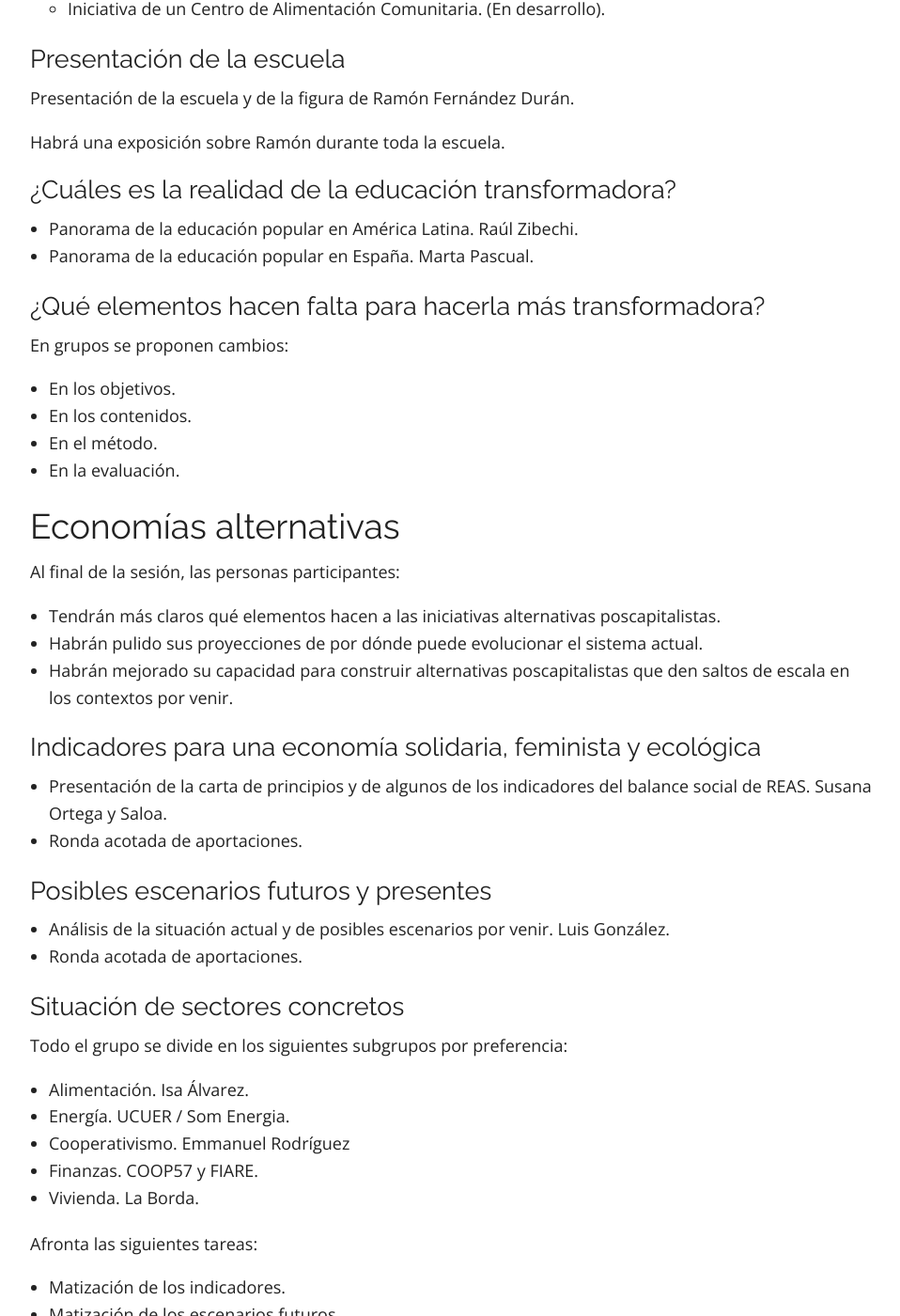
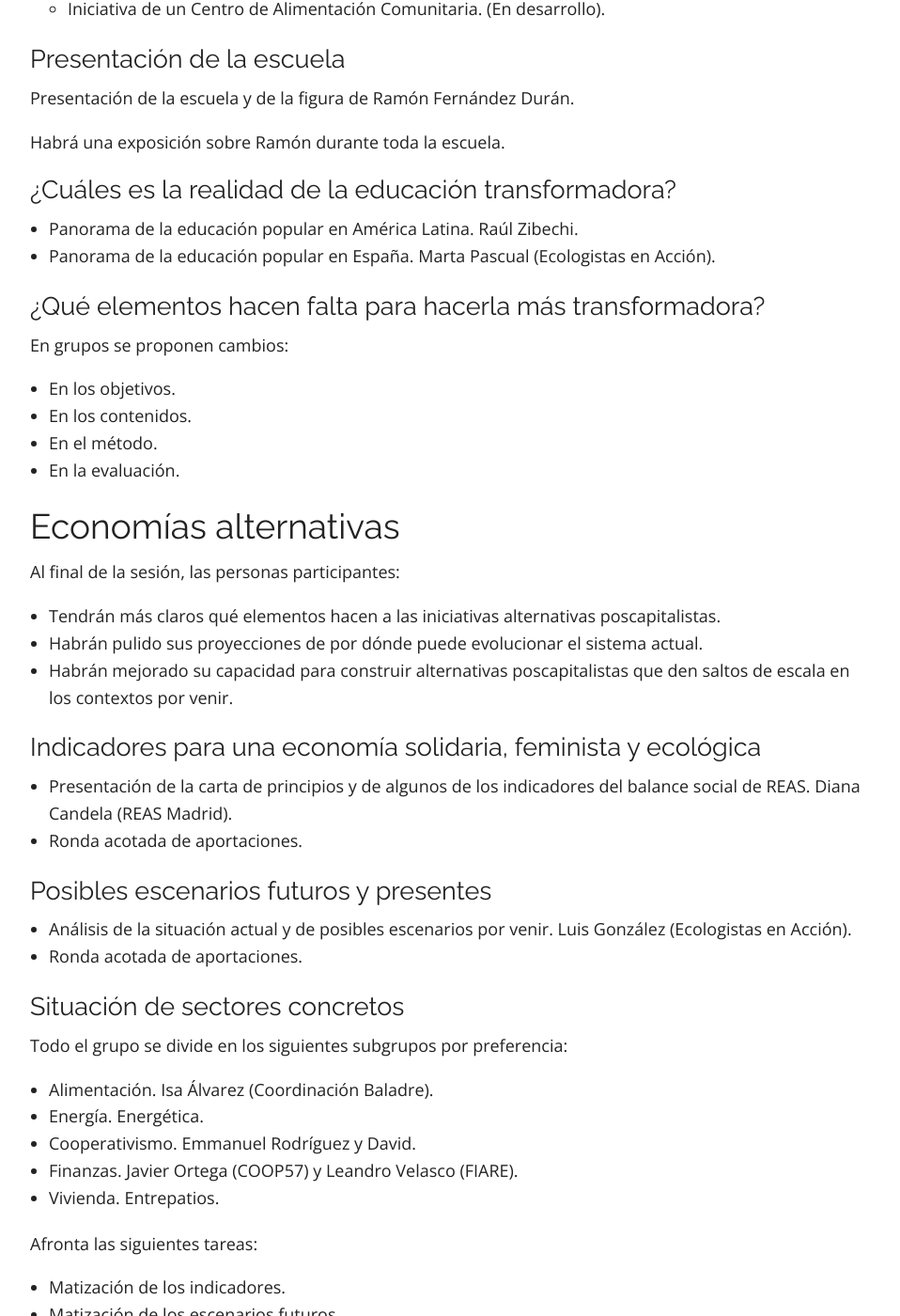
Before and after one commit to escuelaramonfdez/escuelaramonfdez.github.io, a Jekyll site: the page built from contenidos.md, in a window 1280 px wide and 1400 px high, scrolled down 2469 px. Shown: the whole window at 94% size, without its empty margins (158-1116 px from the left). Built offline with Jekyll 4.4.1, drawn with Linux system fonts in a browser that asks for light colours; nearby versions of some CDN libraries; comment, search, counter and statistics services are not loaded; some of the changed text lies outside the part shown.

Commit message:
Actualización.

```diff
--- a/contenidos.md
+++ b/contenidos.md
@@ -98,7 +98,7 @@ Habrá una exposición sobre Ramón durante toda la escuela.
 ### <a name="taller1"></a>¿Cuáles es la realidad de la educación transformadora?
 
 - Panorama de la educación popular en América Latina. Raúl Zibechi.
-- Panorama de la educación popular en España. Marta Pascual.
+- Panorama de la educación popular en España. Marta Pascual (Ecologistas en Acción).
 
 ### <a name="taller2"></a>¿Qué elementos hacen falta para hacerla más transformadora?
 
@@ -119,23 +119,23 @@ Al final de la sesión, las personas participantes:
 
 ### <a name="taller3"></a>Indicadores para una economía solidaria, feminista y ecológica
 
-- Presentación de la carta de principios y de algunos de los indicadores del balance social de REAS. Susana Ortega y Saloa.
+- Presentación de la carta de principios y de algunos de los indicadores del balance social de REAS. Diana Candela (REAS Madrid).
 - Ronda acotada de aportaciones.
 
 ### <a name="taller4"></a>Posibles escenarios futuros y presentes
 
-- Análisis de la situación actual y de posibles escenarios por venir. Luis González.
+- Análisis de la situación actual y de posibles escenarios por venir. Luis González (Ecologistas en Acción).
 - Ronda acotada de aportaciones.
 
 ### <a name="taller5"></a>Situación de sectores concretos
 
 Todo el grupo se divide en los siguientes subgrupos por preferencia:
 
-- Alimentación. Isa Álvarez.
-- Energía. UCUER / Som Energia.
-- Cooperativismo. Emmanuel Rodríguez
-- Finanzas. COOP57 y FIARE.
-- Vivienda. La Borda.
+- Alimentación. Isa Álvarez (Coordinación Baladre).
+- Energía. Energética.
+- Cooperativismo. Emmanuel Rodríguez y David.
+- Finanzas. Javier Ortega (COOP57) y Leandro Velasco (FIARE).
+- Vivienda. Entrepatios.
 
 Afronta las siguientes tareas:
 
```
Also changed, not shown: other parts of contenidos.md (+2 -2 lines), _posts/2018-04-01-ampliacion-matricula-2018.md (added, +10 -0 lines).
